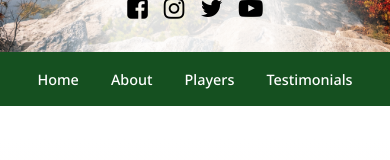
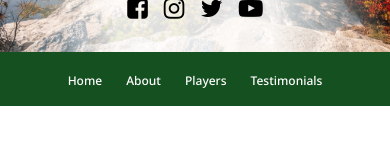
Before and after one commit to armytag/benji-website, a plain HTML site: page index.html in a window 390 px wide. Shown: the part 231-391 px from the top of the page. Drawn offline with Linux system fonts and the light colour scheme; a web font is replaced by a local one.

Commit message:
Reduced size of nav bar items

```diff
--- a/style/base.css
+++ b/style/base.css
@@ -165,8 +165,8 @@ body > div {
 	#nav a {
 		text-decoration: none;
 		color: white;
-		padding: 0 1rem;
-		font-size: 0.9rem;
+		padding: 0 0.75rem;
+		font-size: 0.75rem;
 	}
 
 }
```
